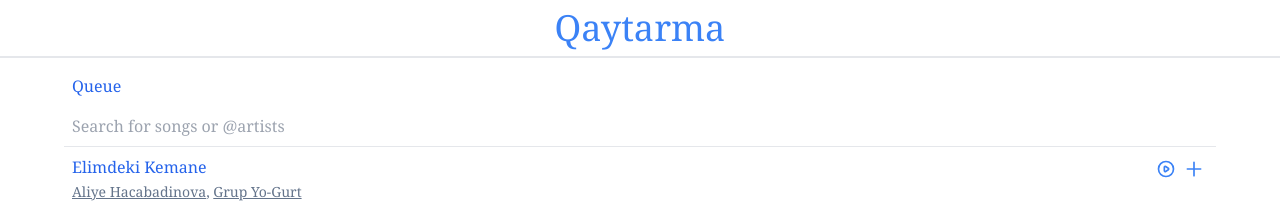
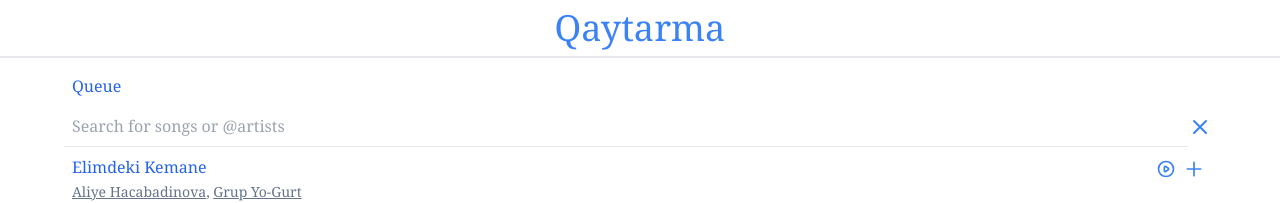
Before and after one commit to alimgiray/bostorgay, a Vue app in the folder frontend/: page / in a window 1280 px wide. Shown: the top 203 px of the page. Built offline with nearby package versions, Linux system fonts and the light colour scheme; no server answers.

Commit message:
add clear search button

```diff
--- a/frontend/src/components/Search.vue
+++ b/frontend/src/components/Search.vue
@@ -1,5 +1,6 @@
 <template>
-  <div>
+  <div class="flex">
+    <div class="w-full">
       <input
         v-model="searchTerm"
         @keyup="search"
@@ -8,11 +9,21 @@
         class="w-full border-b p-2 text-base"
       />
     </div>
+    <div class="flex items-center mr-1">
+      <button>
+        <XIcon @click="clear()" class="h-6 w-6 text-blue-500" />
+      </button>
+    </div>
+  </div>
 </template>
 
 <script>
+import { XIcon } from "@heroicons/vue/outline";
 export default {
   name: "Search",
+  components: {
+    XIcon,
+  },
   data: function () {
     return {
       searchTerm: "",
@@ -34,6 +45,10 @@ export default {
       );
       this.$emit("onResults", songs);
     },
+    clear() {
+      this.searchTerm = "";
+      this.$emit("onResults", this.$store.state.songs);
+    },
   },
   computed: {},
 };
```
Lines whose indentation alone changed are shown as unchanged.
